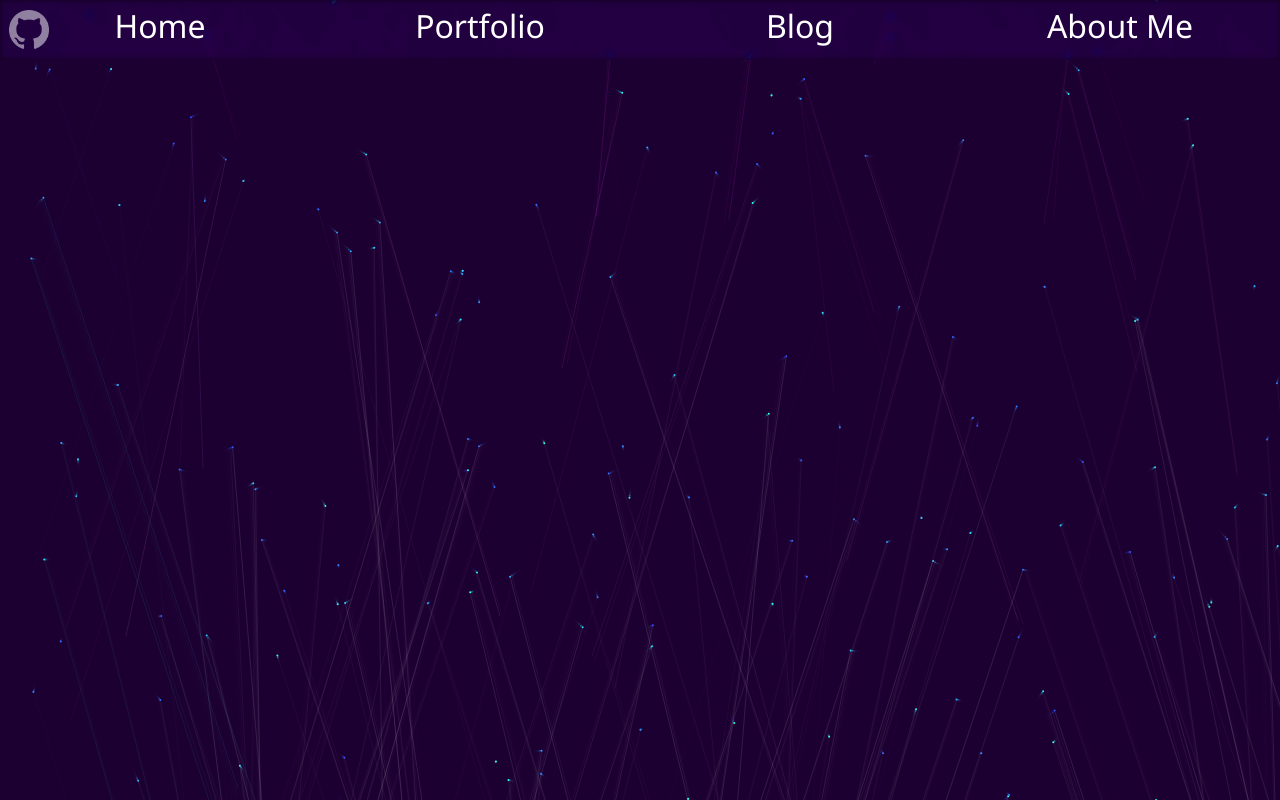
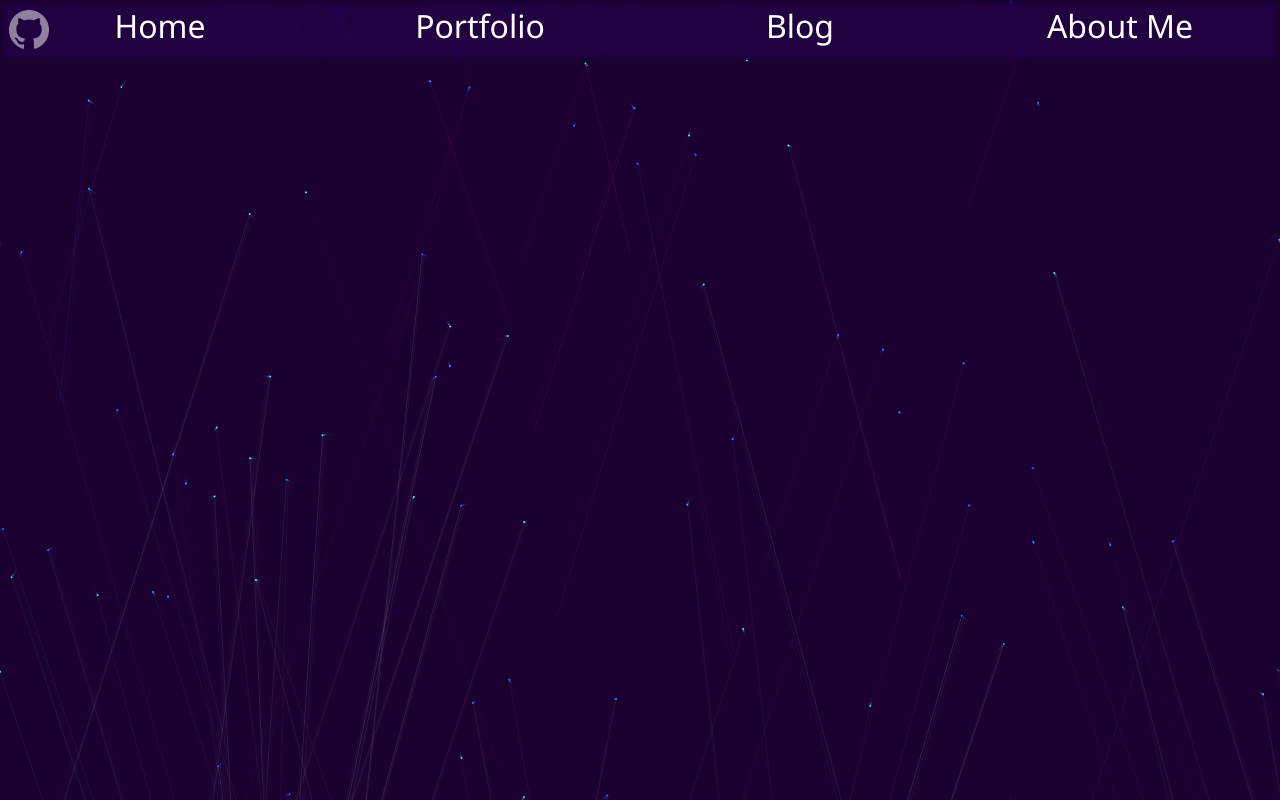
Before and after one commit to AtriusX/AtriusX.github.io, a React (Create React App) app: page /about in a window 1280 px wide. Built offline with nearby package versions, Linux system fonts and the light colour scheme.

Commit message:
Make canvas resize in a scrollable way

```diff
--- a/src/Background/sketch.ts
+++ b/src/Background/sketch.ts
@@ -2,19 +2,14 @@ import * as p5 from "p5";
 
 export default function(sketch: p5) {
     let particles: Array<Particle> = [];
-    let width  = sketch.windowWidth;
-    let height = sketch.windowHeight;
-
-    // if (sketch.windowWidth < 768) {
-    //     return;
-    // }
-
+    let width  = () => sketch.windowWidth;
+    let height = () => document.body.scrollHeight
     sketch.setup = async function() {
-        sketch.createCanvas(width, height);
-        for (let i = 0; i < (width < 768 ? 50 : 150); i++) {
+        sketch.createCanvas(width(), height());
+        for (let i = 0; i < (width() < 768 ? 50 : 75); i++) {
             particles.push(new Particle(
-                Math.random() * width,
-                Math.random() * height,
+                Math.random() * width(),
+                Math.random() * height(),
                 Math.random() - 0.5,
                 Math.random() - 0.5
             ));
@@ -48,8 +43,8 @@ export default function(sketch: p5) {
         });
     }
 
-    sketch.windowResized = async function() {
-        sketch.resizeCanvas(window.innerWidth, window.innerHeight);
+    sketch.windowResized = function() {
+        sketch.resizeCanvas(width(), height());
     }
 }
 
```
